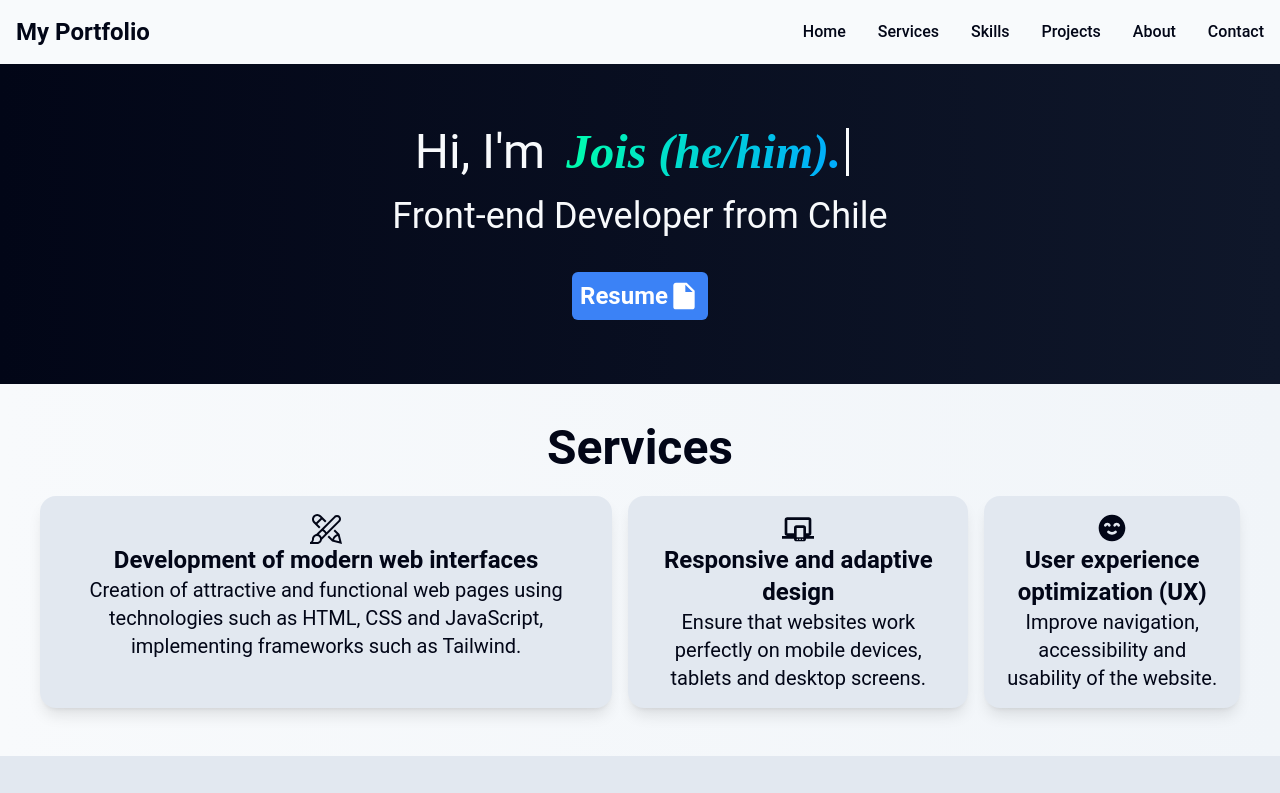
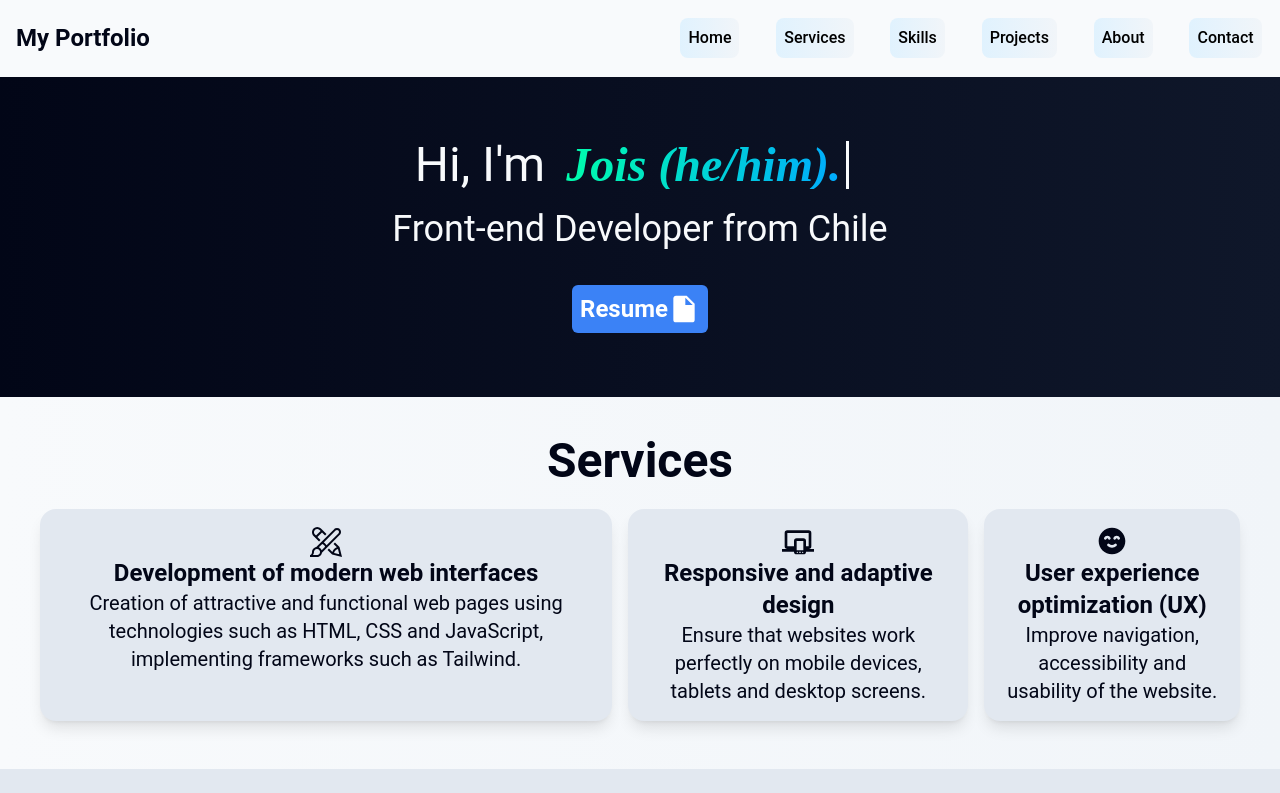
Before and after one commit to JoisRosalesDev/JoisPortfolio, a website: page index.html in a window 1280 px wide. Shown: the top 793 px of the page. Drawn offline with nearby package versions, Linux system fonts and the light colour scheme.

Commit message:
fixed nav

```diff
--- a/index.html
+++ b/index.html
@@ -14,7 +14,7 @@
 <body class="text-justify font-roboto text-slate-950 bg-gradient-light">
   <header class="w-full pt-4" data-aos="fade-down">
     <div class="container px-2 mx-auto">
-      <nav class="border-gray-200 bg-slate-50">
+      <nav class="border-gray-200 bg-slate-50 backdrop-blur-sm">
         <div class="flex flex-wrap items-center justify-between max-w-screen-xl p-4 mx-auto">
           <span class="text-2xl font-bold text-slate-950">My Portfolio</span>
           <button data-collapse-toggle="navbar-default" type="button"
@@ -24,23 +24,17 @@
           </button>
           <div class="hidden w-full md:block md:w-auto" id="navbar-default">
             <ul
-              class="flex flex-col p-4 mt-4 font-medium border border-gray-100 rounded-lg md:p-0 bg-slate-50 md:flex-row md:space-x-8 rtl:space-x-reverse md:mt-0 md:border-0">
-              <li><a href="#home" class="block px-3 py-2 rounded text-slate-950 md:bg-transparent md:p-0"
-                  aria-current="page">Home</a></li>
-              <li><a href="#services"
-                  class="block px-3 py-2 rounded text-slate-950 hover:bg-gray-100 md:hover:bg-transparent md:border-0 md:hover:text-blue-700 md:p-0">Services</a>
+              class="flex flex-col p-4 mt-4 font-medium text-center border border-gray-100 rounded-lg md:p-0 bg-slate-50 md:flex-row md:space-x-8 rtl:space-x-reverse md:mt-0 md:border-0 container-nav">
+              <li><a href="#home" class="bg-options" aria-current="page">Home</a></li>
+              <li><a href="#services" class="bg-options">Services</a>
               </li>
-              <li><a href="#skills"
-                  class="block px-3 py-2 rounded text-slate-950 hover:bg-gray-100 md:hover:bg-transparent md:border-0 md:hover:text-blue-700 md:p-0">Skills</a>
+              <li><a href="#skills" class="bg-options">Skills</a>
               </li>
-              <li><a href="#projects"
-                  class="block px-3 py-2 rounded text-slate-950 hover:bg-gray-100 md:hover:bg-transparent md:border-0 md:hover:text-blue-700 md:p-0">Projects</a>
+              <li><a href="#projects" class="bg-options">Projects</a>
               </li>
-              <li><a href="#about"
-                  class="block px-3 py-2 rounded text-slate-950 hover:bg-gray-100 md:hover:bg-transparent md:border-0 md:hover:text-blue-700 md:p-0">About</a>
+              <li><a href="#about" class="bg-options">About</a>
               </li>
-              <li><a href="#contact"
-                  class="block px-3 py-2 rounded text-slate-950 hover:bg-gray-100 md:hover:bg-transparent md:border-0 md:hover:text-blue-700 md:p-0">Contact</a>
+              <li><a href="#contact" class="bg-options">Contact</a>
               </li>
             </ul>
           </div>
@@ -248,15 +242,15 @@
         <div class="p-4 text-center">
           <h1 class="mb-1 text-4xl font-bold text-beige-600">Let's be social</h1>
           <div class="flex flex-row justify-center gap-4">
-            <div class="p-2 mx-2 rounded-full btn-primary hover:transition hover:scale-115 w-fit">
+            <div class="p-2 mx-2 bg-insta hover:transition hover:scale-115 w-fit">
               <a href="https://www.instagram.com/rosalesjois/"><img src="./assets/instagram.svg" alt="instagram"
                   class="w-icon"></a>
             </div>
-            <div class="p-2 mx-2 rounded-full btn-primary hover:transition hover:scale-115 w-fit">
+            <div class="p-2 mx-2 bg-link hover:transition hover:scale-115 w-fit">
               <a href="https://www.linkedin.com/in/jois-rosales-fernández-260baa24b"><img src="./assets/linkedin.svg"
                   alt="linkedin" class="w-icon"></a>
             </div>
-            <div class="p-2 mx-2 rounded-full btn-primary hover:transition hover:scale-115 w-fit">
+            <div class="p-2 mx-2 bg-git hover:transition hover:scale-115 w-fit">
               <a href="https://github.com/JoisRosalesDev"><img src="./assets/github.svg" alt="github"
                   class="w-icon"></a>
             </div>
```
Also changed, not shown: dist/styles.css.
